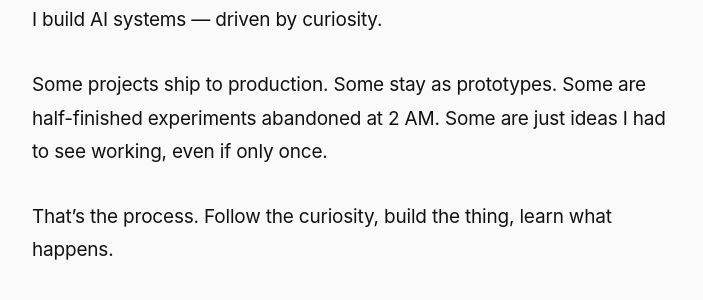
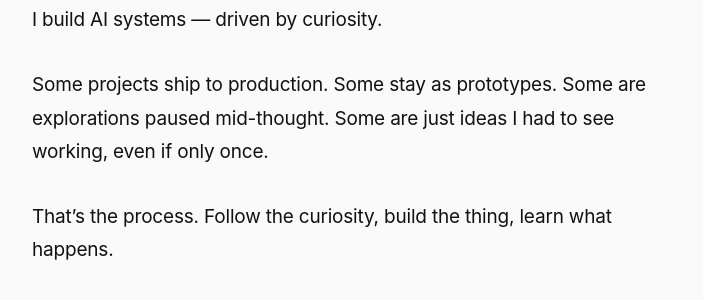
Before and after one commit to Koushik1161/Koushik1161.github.io, a Jekyll site: the page built from about.md, in a window 1280 px wide. Shown: the part 260-560 px from the top of the page, without its empty margins (288-991 px from the left). Built offline with Jekyll 4.4.1, drawn with Linux system fonts in a browser that asks for light colours; some web fonts are replaced.

Commit message:
Polish about page wording

```diff
--- a/about.md
+++ b/about.md
@@ -6,7 +6,7 @@ permalink: /about/
 
 I build AI systems — driven by curiosity.
 
-Some projects ship to production. Some stay as prototypes. Some are half-finished experiments abandoned at 2 AM. Some are just ideas I had to see working, even if only once.
+Some projects ship to production. Some stay as prototypes. Some are explorations paused mid-thought. Some are just ideas I had to see working, even if only once.
 
 That's the process. Follow the curiosity, build the thing, learn what happens.
 
```
Also changed, not shown: 2 other files.
